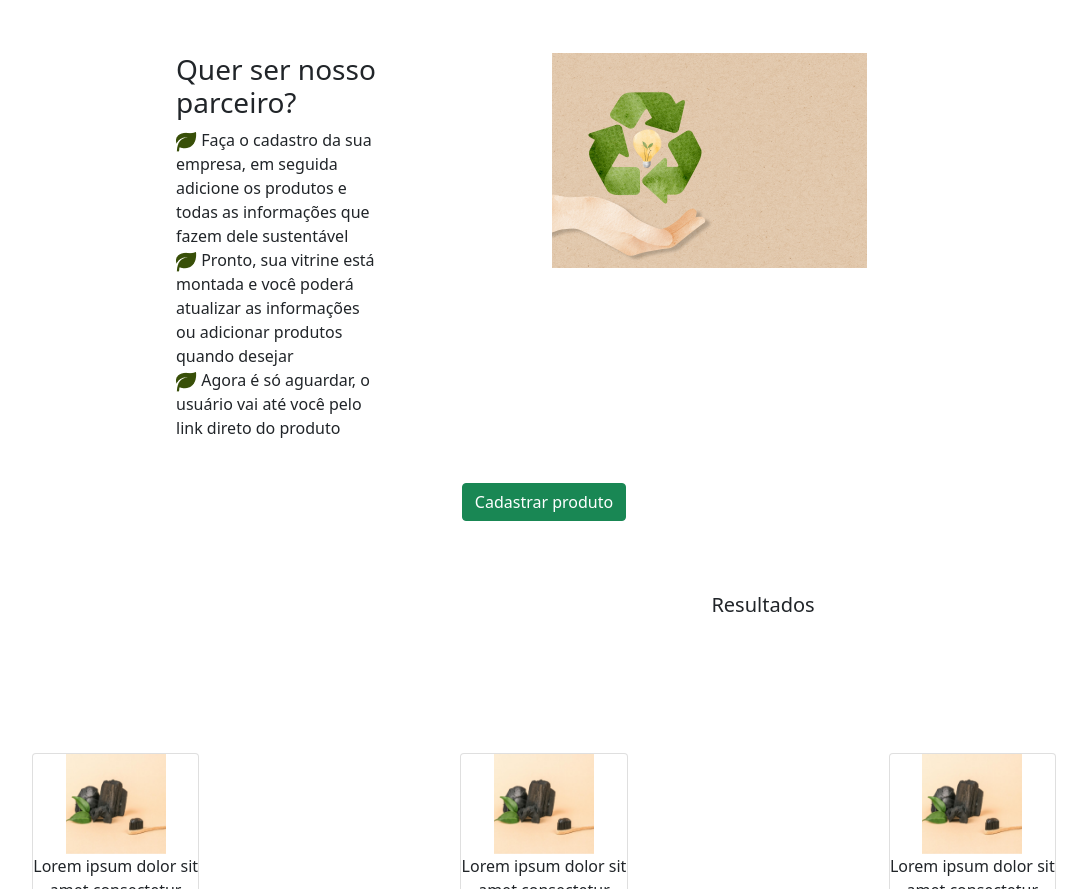
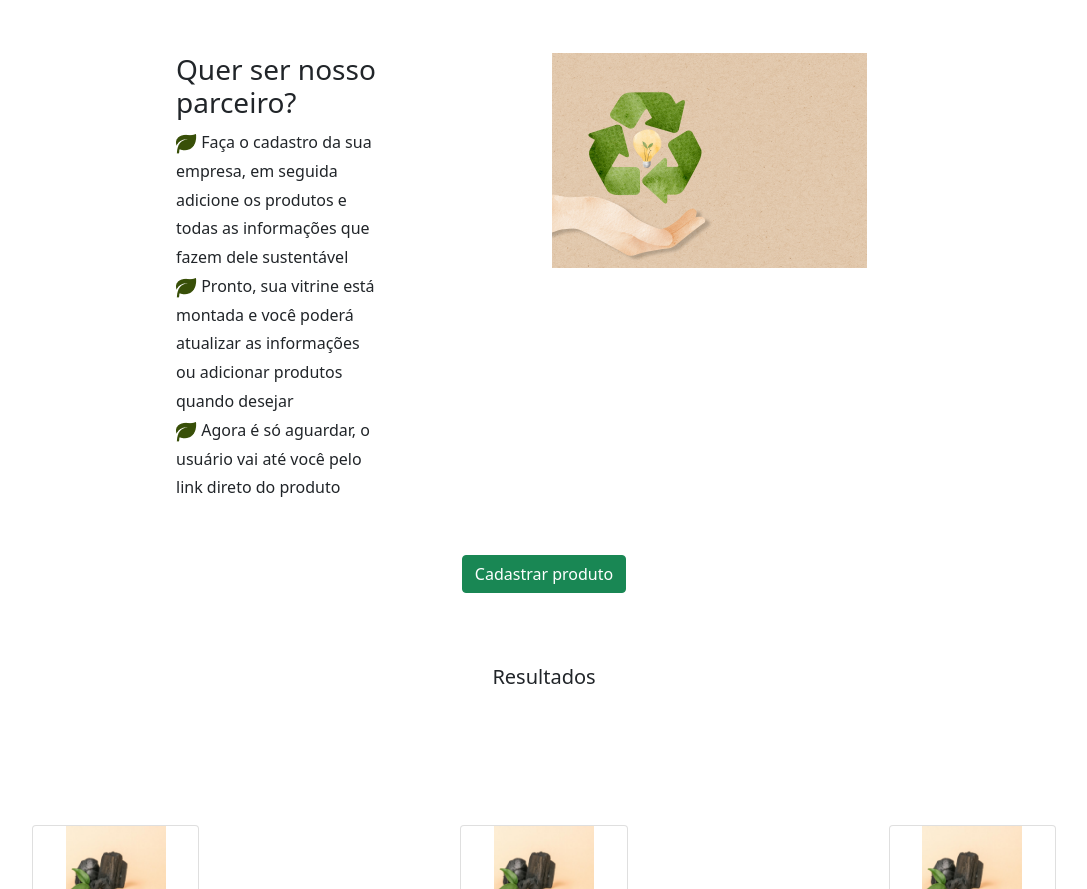
Before and after one commit to YasminRamos/hackathon-provi, a plain HTML site: page index.html in a window 1280 px wide. Shown: the part 640-1529 px from the top of the page, without its empty margins (96-1183 px from the left). Drawn offline with nearby package versions, Linux system fonts and the light colour scheme; a web font is replaced by a local one.

Commit message:
style p e h5

```diff
--- a/style.css
+++ b/style.css
@@ -6,8 +6,9 @@ body {
 
 h5{
 
-    text-align: match-parent;
-    padding-left: 438px;
+    text-align: match-parent !important;
+    padding-left: 300px;
+    margin-right: 300px;
 }
 #divcupom{
     background-color: #BAD9AC;
@@ -79,6 +80,9 @@ form {
     text-align: justify;
     margin: 50px;
   }
+  p{
+    line-height: 180%;
+  }
 #opcoes{
   display: flex;
   text-align: center;
```
Also changed, not shown: index.html (+1 -1 lines).
